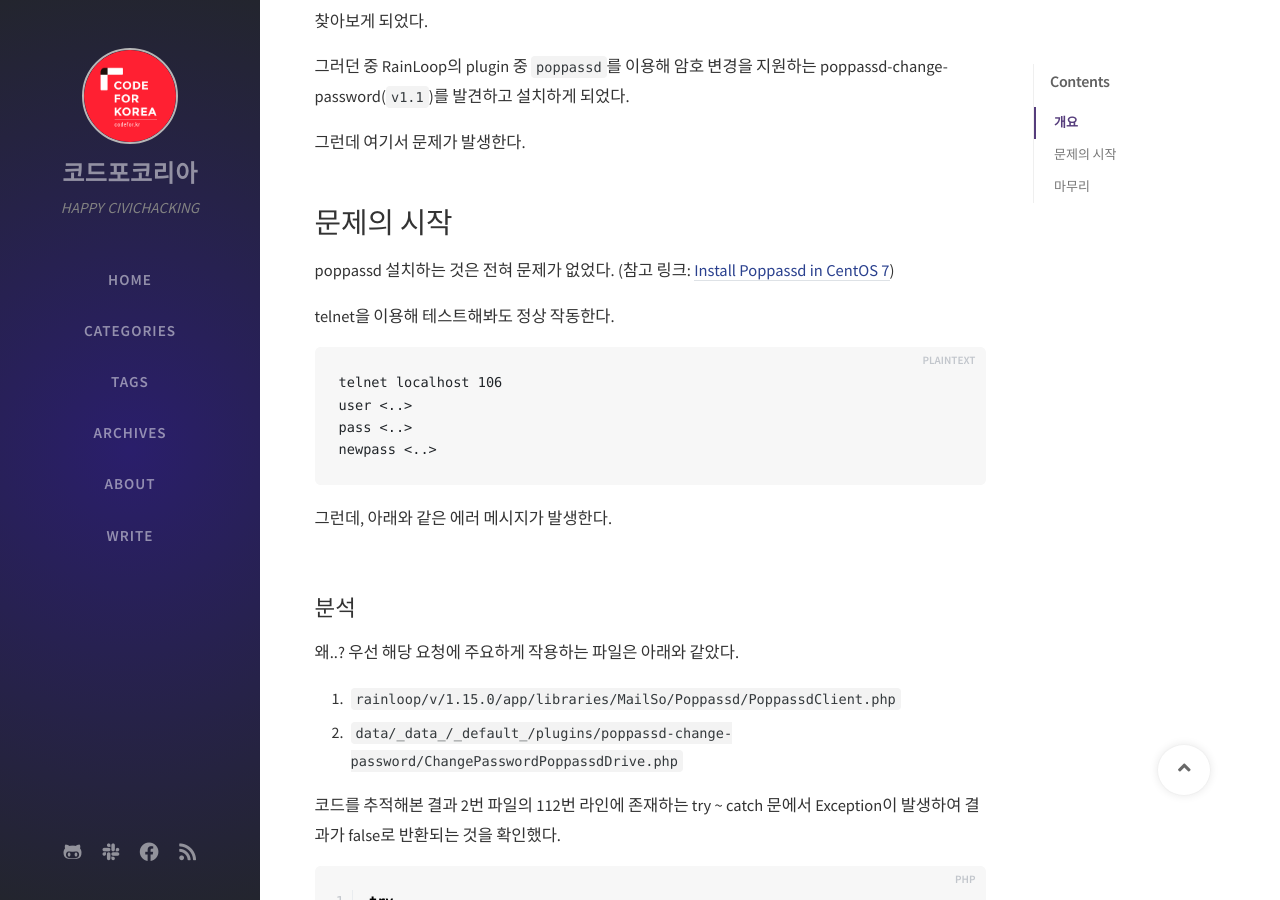
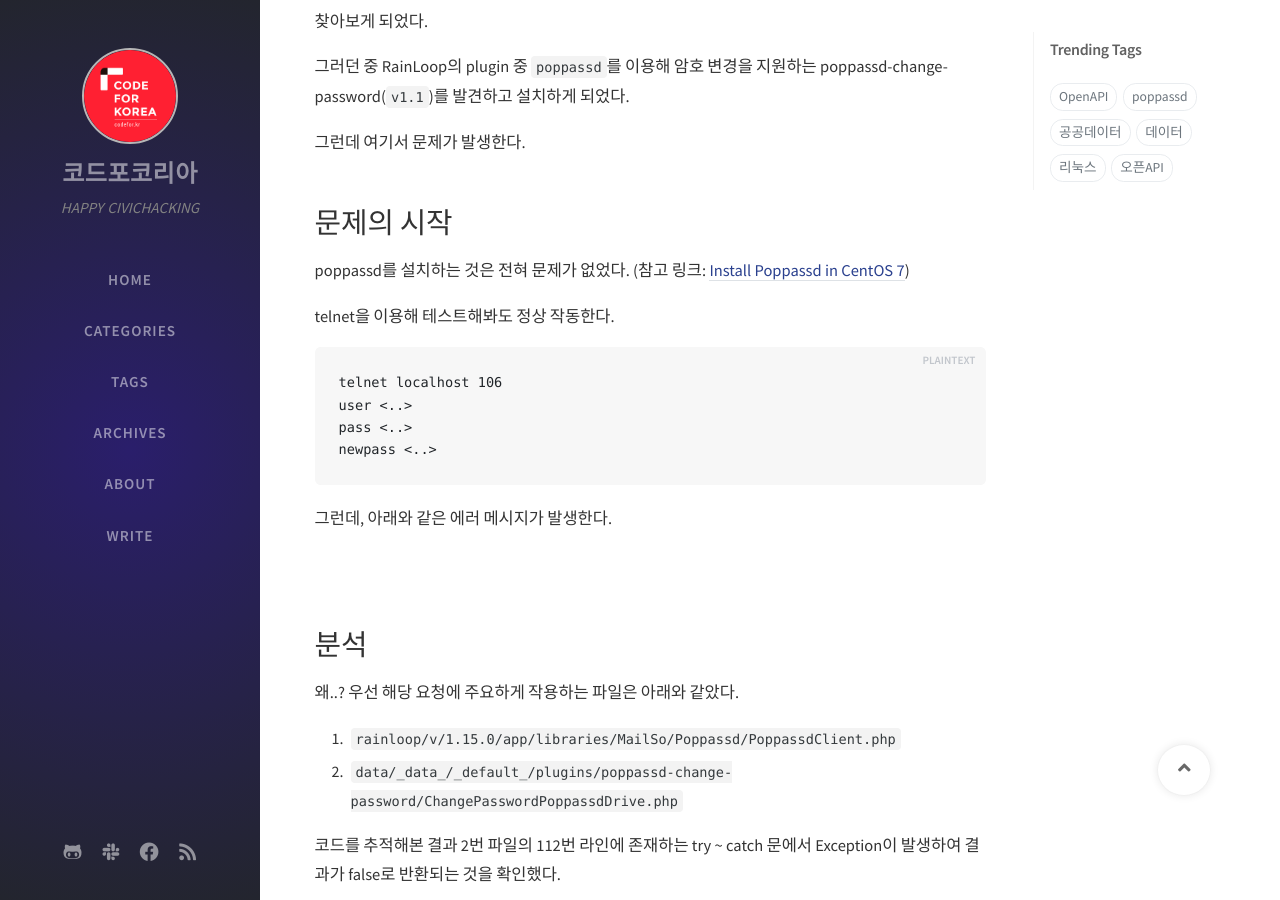
Before and after one commit to Code-for-Korea/c4k-blog, a Jekyll site: the page built from _posts/2021-02-16/2021-02-16-RainLoop의-poppassdchangepassword-플러그인이-정상적으로-작동하지-않는-문제-zdz72.md, in a window 1280 px wide and 900 px high, scrolled down 527 px. Built offline with Jekyll 4.4.1, drawn with Linux system fonts in a browser that asks for light colours; nearby versions of some CDN libraries; comment, search, counter and statistics services are not loaded.

Commit message:
Update 2021-02-16-RainLoop의-poppassdchangepassword-플러그인이-정상적으로-작동하지-않는-문제-zdz72.md

```diff
--- a/_posts/2021-02-16/2021-02-16-RainLoop의-poppassdchangepassword-플러그인이-정상적으로-작동하지-않는-문제-zdz72.md
+++ b/_posts/2021-02-16/2021-02-16-RainLoop의-poppassdchangepassword-플러그인이-정상적으로-작동하지-않는-문제-zdz72.md
@@ -26,7 +26,7 @@
 
 # 문제의 시작
 
-poppassd 설치하는 것은 전혀 문제가 없었다. (참고 링크: [Install Poppassd in CentOS 7](https://tweenpath.net/install-poppassd-centos-7/))
+poppassd를 설치하는 것은 전혀 문제가 없었다. (참고 링크: [Install Poppassd in CentOS 7](https://tweenpath.net/install-poppassd-centos-7/))
 
 telnet을 이용해 테스트해봐도 정상 작동한다.
 
@@ -41,7 +41,7 @@
 
 ![2021-02-16-7I1Tk.png](/assets/img/posts/2021-02-16/2021-02-16-7I1Tk.png)
 
-## 분석
+# 분석
 
 왜..? 우선 해당 요청에 주요하게 작용하는 파일은 아래와 같았다.
 
```
